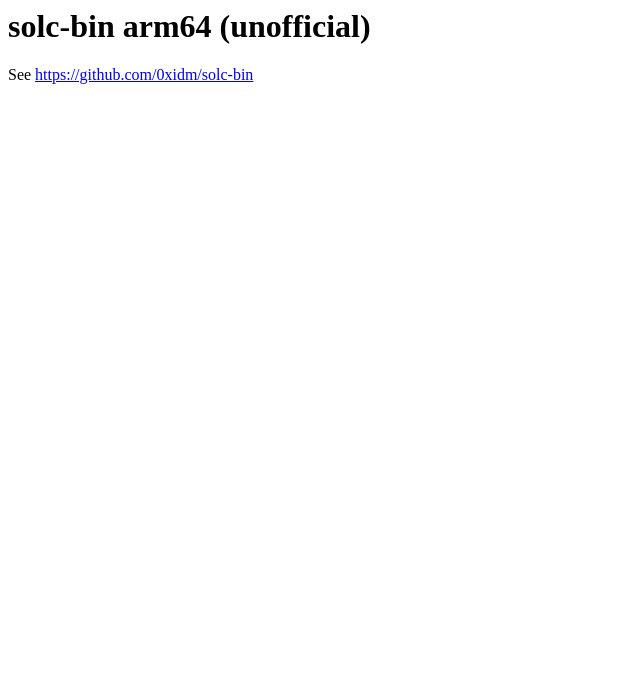
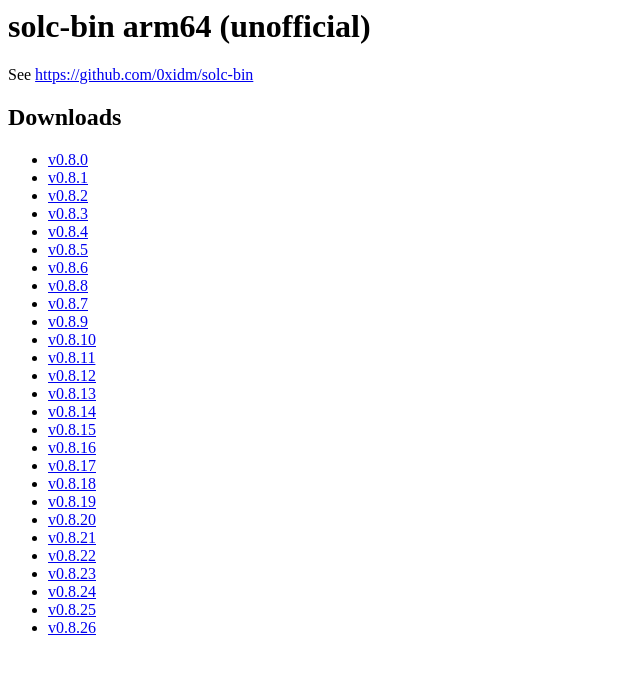
Before and after one commit to 0xidm/solc-bin, a plain HTML site: page docs/index.html in a window 1280 px wide. Shown: the whole page, without its empty margins (0-640 px from the left). Drawn offline with Linux system fonts and the light colour scheme.

Commit message:
index on page also

```diff
--- a/docs/index.html
+++ b/docs/index.html
@@ -5,5 +5,35 @@
 <body>
     <h1>solc-bin arm64 (unofficial)</h1>
     <p>See <a href="https://github.com/0xidm/solc-bin">https://github.com/0xidm/solc-bin</a></p>
+    <h2>Downloads</h2>
+    <ul>
+        <li><a href="https://0xidm.github.io/solc-bin/linux-arm64/solc-v0.8.0">v0.8.0</a></li>
+        <li><a href="https://0xidm.github.io/solc-bin/linux-arm64/solc-v0.8.1">v0.8.1</a></li>
+        <li><a href="https://0xidm.github.io/solc-bin/linux-arm64/solc-v0.8.2">v0.8.2</a></li>
+        <li><a href="https://0xidm.github.io/solc-bin/linux-arm64/solc-v0.8.3">v0.8.3</a></li>
+        <li><a href="https://0xidm.github.io/solc-bin/linux-arm64/solc-v0.8.4">v0.8.4</a></li>
+        <li><a href="https://0xidm.github.io/solc-bin/linux-arm64/solc-v0.8.5">v0.8.5</a></li>
+        <li><a href="https://0xidm.github.io/solc-bin/linux-arm64/solc-v0.8.6">v0.8.6</a></li>
+        <li><a href="https://0xidm.github.io/solc-bin/linux-arm64/solc-v0.8.8">v0.8.8</a></li>
+        <li><a href="https://0xidm.github.io/solc-bin/linux-arm64/solc-v0.8.7">v0.8.7</a></li>
+        <li><a href="https://0xidm.github.io/solc-bin/linux-arm64/solc-v0.8.9">v0.8.9</a></li>
+        <li><a href="https://0xidm.github.io/solc-bin/linux-arm64/solc-v0.8.10">v0.8.10</a></li>
+        <li><a href="https://0xidm.github.io/solc-bin/linux-arm64/solc-v0.8.11">v0.8.11</a></li>
+        <li><a href="https://0xidm.github.io/solc-bin/linux-arm64/solc-v0.8.12">v0.8.12</a></li>
+        <li><a href="https://0xidm.github.io/solc-bin/linux-arm64/solc-v0.8.13">v0.8.13</a></li>
+        <li><a href="https://0xidm.github.io/solc-bin/linux-arm64/solc-v0.8.14">v0.8.14</a></li>
+        <li><a href="https://0xidm.github.io/solc-bin/linux-arm64/solc-v0.8.15">v0.8.15</a></li>
+        <li><a href="https://0xidm.github.io/solc-bin/linux-arm64/solc-v0.8.16">v0.8.16</a></li>
+        <li><a href="https://0xidm.github.io/solc-bin/linux-arm64/solc-v0.8.17">v0.8.17</a></li>
+        <li><a href="https://0xidm.github.io/solc-bin/linux-arm64/solc-v0.8.19">v0.8.18</a></li>
+        <li><a href="https://0xidm.github.io/solc-bin/linux-arm64/solc-v0.8.10">v0.8.19</a></li>
+        <li><a href="https://0xidm.github.io/solc-bin/linux-arm64/solc-v0.8.17">v0.8.20</a></li>
+        <li><a href="https://0xidm.github.io/solc-bin/linux-arm64/solc-v0.8.17">v0.8.21</a></li>
+        <li><a href="https://0xidm.github.io/solc-bin/linux-arm64/solc-v0.8.17">v0.8.22</a></li>
+        <li><a href="https://0xidm.github.io/solc-bin/linux-arm64/solc-v0.8.17">v0.8.23</a></li>
+        <li><a href="https://0xidm.github.io/solc-bin/linux-arm64/solc-v0.8.24">v0.8.24</a></li>
+        <li><a href="https://0xidm.github.io/solc-bin/linux-arm64/solc-v0.8.25">v0.8.25</a></li>
+        <li><a href="https://0xidm.github.io/solc-bin/linux-arm64/solc-v0.8.26">v0.8.26</a></li>
+    </ul>
 </body>
 </html>
```
